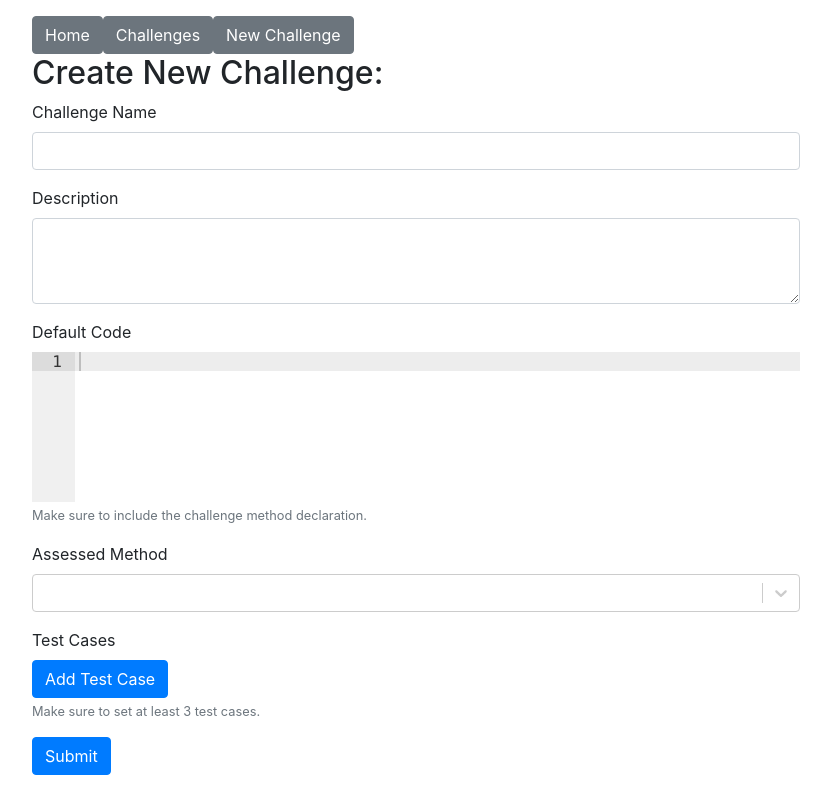
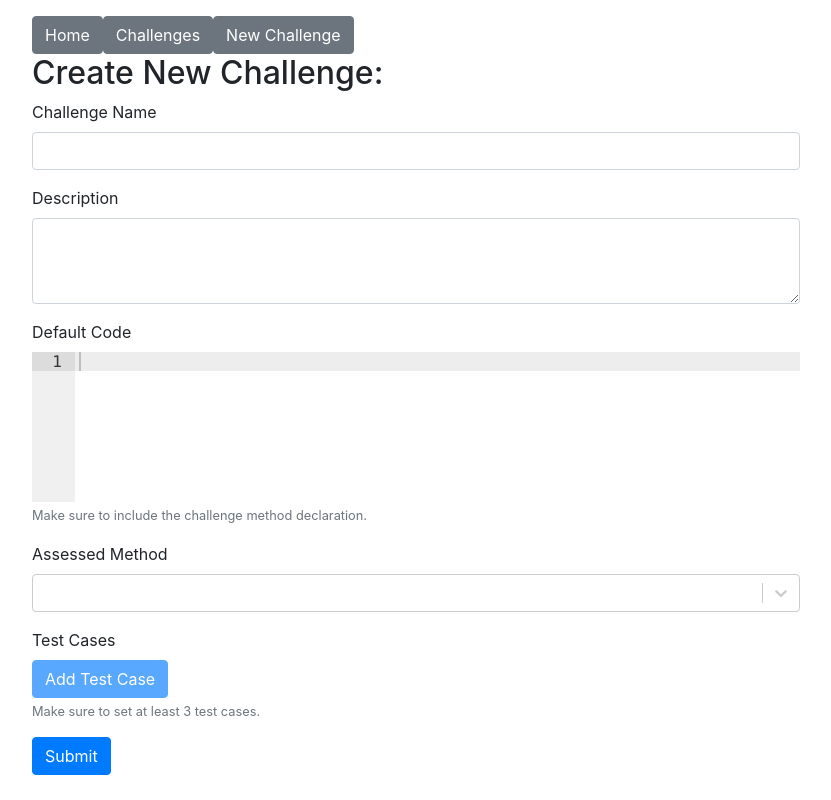
Before and after one commit to KieranRobo/automatic-code-marker, a React (Create React App) app in the folder frontend/: page /challenges/new in a window 1280 px wide. Shown: the whole page, without its empty margins (224-1055 px from the left). Built offline with nearby package versions, Linux system fonts and the light colour scheme.

Commit message:
More brush ups.

```diff
--- a/frontend/src/components/NewChallenge.js
+++ b/frontend/src/components/NewChallenge.js
@@ -61,7 +61,14 @@ class NewChallenge extends React.Component {
         // Reset detected methods
         this.setState({
             detectedMethods: [],
-            testCases: []
+            testCases: [],
+            assessedMethod: {
+                value: {
+                    methodName: null,
+                    args: []
+                },
+                label: ""
+            }
         });
 
         // Updates assessed method list here
@@ -89,8 +96,6 @@ class NewChallenge extends React.Component {
                     },
                     label: line
                 };
-
-                console.log(methodDetails);
 
                 this.setState({
                     detectedMethods: this.state.detectedMethods.concat([methodDetails])
@@ -186,7 +191,6 @@ class NewChallenge extends React.Component {
             submission.test_cases = submission.test_cases.concat([submissionTestCase]);
         });
 
-        console.log("Serialized Submission: " + submission);
         return submission;
     }
 
@@ -199,6 +203,18 @@ class NewChallenge extends React.Component {
             console.log("Submission complete");
         }).catch((err) => {
         });
+    }
+
+    getAddTestCaseButton() {
+        if (this.state.assessedMethod.value.methodName == null) {
+            return(<Button variant="primary" onClick={this.handleNewTestCase} disabled>
+                    Add Test Case
+                </Button>)
+        }
+        return(<Button variant="primary" onClick={this.handleNewTestCase}>
+                Add Test Case
+          </Button>)
+
     }
 
     render() {
@@ -269,9 +285,10 @@ class NewChallenge extends React.Component {
                             }
 
                             <div>
-                            <Button variant="primary" onClick={this.handleNewTestCase}>
-                                Add Test Case
-                            </Button></div>
+                            {
+                                this.getAddTestCaseButton()
+                            }
+                            </div>
 
 
                             <Form.Text className="text-muted">
```
